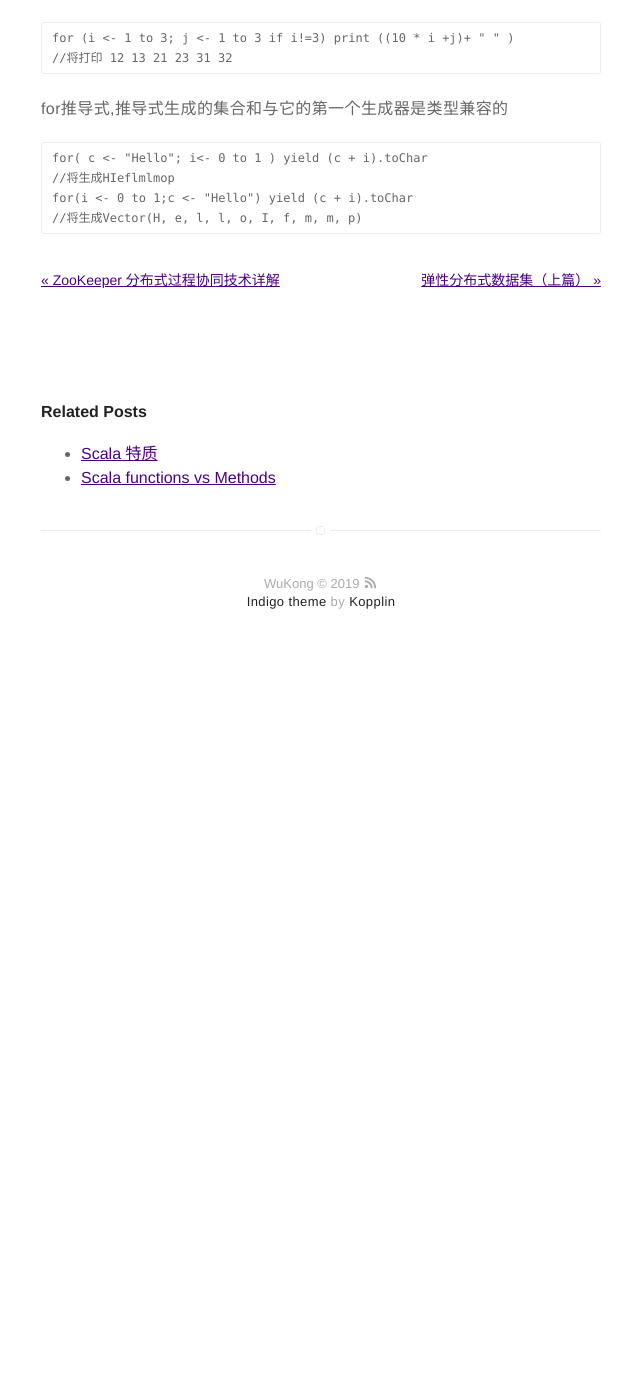
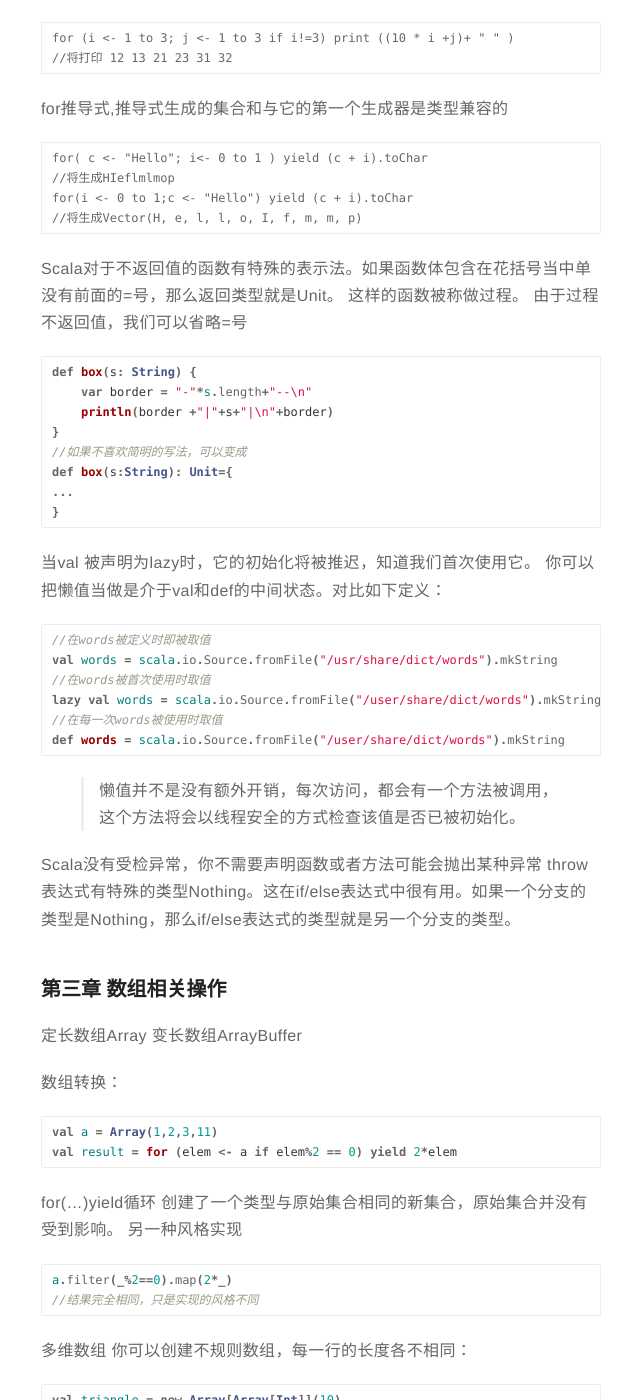
Before and after one commit to legend91325/legend91325.github.io, a Jekyll site: the page built from _posts/2019/2019-08-16-markdown-Scala_learn_note_one.md, in a window 1280 px wide and 1400 px high, scrolled down 997 px. Shown: the whole window, without its empty margins (319-959 px from the left). Built offline with Jekyll 4.4.1, drawn with Linux system fonts in a browser that asks for light colours; before the commit the page ends 1670 px from its top, so only the background shows below that; some of the changed text lies outside the part shown.

Commit message:
update scala doc

````diff
--- a/_posts/2019/2019-08-16-markdown-Scala_learn_note_one.md
+++ b/_posts/2019/2019-08-16-markdown-Scala_learn_note_one.md
@@ -49,3 +49,116 @@ for( c <- "Hello"; i<- 0 to 1 ) yield (c + i).toChar
 for(i <- 0 to 1;c <- "Hello") yield (c + i).toChar
 //将生成Vector(H, e, l, l, o, I, f, m, m, p)
 ```
+
+Scala对于不返回值的函数有特殊的表示法。如果函数体包含在花括号当中单没有前面的=号，那么返回类型就是Unit。 这样的函数被称做过程。
+由于过程不返回值，我们可以省略=号
+```scala
+def box(s: String) {
+    var border = "-"*s.length+"--\n"
+    println(border +"|"+s+"|\n"+border)
+}
+//如果不喜欢简明的写法，可以变成
+def box(s:String): Unit={
+...
+}
+```
+
+当val 被声明为lazy时，它的初始化将被推迟，知道我们首次使用它。
+你可以把懒值当做是介于val和def的中间状态。对比如下定义：
+```scala
+//在words被定义时即被取值
+val words = scala.io.Source.fromFile("/usr/share/dict/words").mkString
+//在words被首次使用时取值
+lazy val words = scala.io.Source.fromFile("/user/share/dict/words").mkString
+//在每一次words被使用时取值
+def words = scala.io.Source.fromFile("/user/share/dict/words").mkString
+```
+>懒值并不是没有额外开销，每次访问，都会有一个方法被调用，这个方法将会以线程安全的方式检查该值是否已被初始化。
+
+Scala没有受检异常，你不需要声明函数或者方法可能会抛出某种异常
+throw表达式有特殊的类型Nothing。这在if/else表达式中很有用。如果一个分支的类型是Nothing，那么if/else表达式的类型就是另一个分支的类型。
+
+### 第三章 数组相关操作
+
+定长数组Array 变长数组ArrayBuffer
+
+数组转换：
+```scala
+val a = Array(1,2,3,11)
+val result = for (elem <- a if elem%2 == 0) yield 2*elem
+```
+for(...)yield循环 创建了一个类型与原始集合相同的新集合，原始集合并没有受到影响。
+另一种风格实现
+```scala
+a.filter(_%2==0).map(2*_)
+//结果完全相同，只是实现的风格不同
+```
+
+多维数组
+你可以创建不规则数组，每一行的长度各不相同：
+```scala
+val triangle = new Array[Array[Int]](10)
+for(i <- until triangle.length)
+    triangle(i) = new Array[Int](i+1)
+```
+
+### 第四章 映射与元组
+
+构造映射
+```scala
+//构造不可变Map[String,Int]
+val scores = Map("alice"->10,"bob"->3)
+//可变Map
+val scores = scala.collection.mutable.Map("alice"->10,"bob"->3)
+//空映射
+val scores = new scala.collection.mutable.HashMap
+```
+
+获取映射中的值
+```scala
+//不存在键则会抛出异常
+val bobscore = scores("bob")
+//默认值
+scores.getOrElse("bob",0)
+//返回Option 要么Some类型（键对应的值），要么None
+scores.get("bob")
+```
+
+更新操作(可变映射)
+```scala
+//更新或者增加
+scores("bob") = 10
+//批量操作
+scores += ("bob" -> 10,"fred"->7)
+//移除某个键
+scores -= "bob"
+```
+不可变操作(不能更新，但是可以获取新映射)：
+```scala
+val newScores = scores + ("bob" -> 10,"fred"->7)
+```
+>你可能觉的这样不停创建新映射效率很低，不过事实并非如此。老的和新的映射共享大部分结构。
+
+元组
+>映射是键值对偶的集合。对偶是元组(tuple)的最简单形态-----元组是不同类型的值的聚集。
+
+```scala
+val t = (1,3.14,"fred")
+//可以用 _1,_2,_3这种方式访问
+val second = t._2
+//匹配模式 获取
+val (first, second, _) = t
+```
+
+### 第五章 类
+Scala中，类并不声明public，Scala源文件中可以包含多个类，所有这些类都具有公开可见性。
+调用无参方法，你可以写上圆括号，也可以不写。
+原则上，对于改值器方法（改变对象状态的方法）使用()，对于取值器方法（不会改变对象状态的方法）去掉()是不错的风格。
+
+- 如果字段是私有的，则getter和setter方法也是私有的。
+- 如果字段是val，则只有getter方法被生成
+- 如果你不需要任何getter或者setter，可以将字段声明为private[this]
+
+对于类私有的字段，Scala生成私有的getter和setter方法。但对于对象私有的字段，Scala根本不会生成getter或setter方法。
+
+标注@BeanProperty，自动生成Java的getXX/setXX方法。
````
